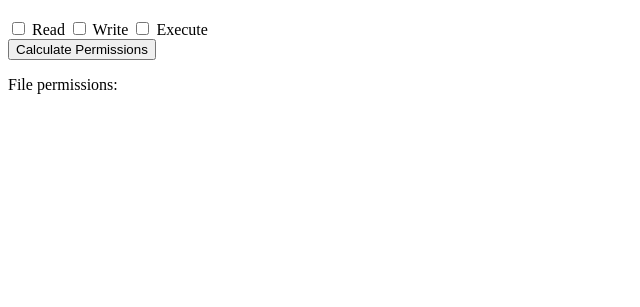
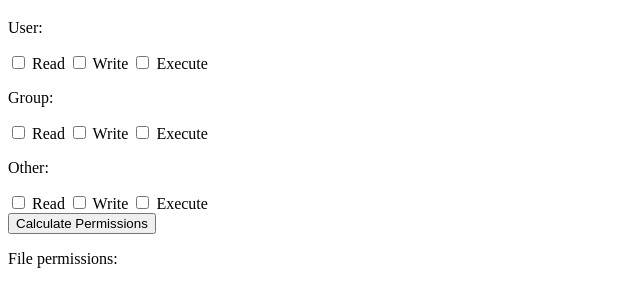
Before and after one commit to 22apogo/file-permission-calculator, a plain HTML site: page index.html in a window 1280 px wide. Shown: the part 61-368 px from the top of the page, without its empty margins (0-640 px from the left). Drawn offline with Linux system fonts and the light colour scheme.

Commit message:
User classes added to HTML

```diff
--- a/index.html
+++ b/index.html
@@ -14,15 +14,42 @@
         <div class="container">
             <h1>Unix File Permission Calculator</h1>
             <div id="calculator">
+                <div id="userCalc">
+                    <p>User:</p>
                     <label>
-                    <input type="checkbox" id="readCheckbox"> Read
+                        <input type="checkbox" id="userReadCheckbox"> Read
                     </label>
                     <label>
-                    <input type="checkbox" id="writeCheckbox"> Write
+                        <input type="checkbox" id="userWriteCheckbox"> Write
                     </label>
                     <label>
-                    <input type="checkbox" id="executeCheckbox"> Execute
+                        <input type="checkbox" id="userExecuteCheckbox"> Execute
                     </label>
+                </div>
+                <div id="groupCalc">
+                    <p>Group:</p>
+                    <label>
+                        <input type="checkbox" id="groupReadCheckbox"> Read
+                    </label>
+                    <label>
+                        <input type="checkbox" id="groupWriteCheckbox"> Write
+                    </label>
+                    <label>
+                        <input type="checkbox" id="groupExecuteCheckbox"> Execute
+                    </label>
+                </div>
+                <div id="otherCalc">
+                    <p>Other:</p>
+                    <label>
+                        <input type="checkbox" id="otherReadCheckbox"> Read
+                    </label>
+                    <label>
+                        <input type="checkbox" id="otherWriteCheckbox"> Write
+                    </label>
+                    <label>
+                        <input type="checkbox" id="otherExecuteCheckbox"> Execute
+                    </label>
+                </div>
             </div>
             <button id="calculateButton">Calculate Permissions</button>
             <p id="resultOutput">File permissions: </p>
```
Lines whose indentation alone changed are shown as unchanged.
